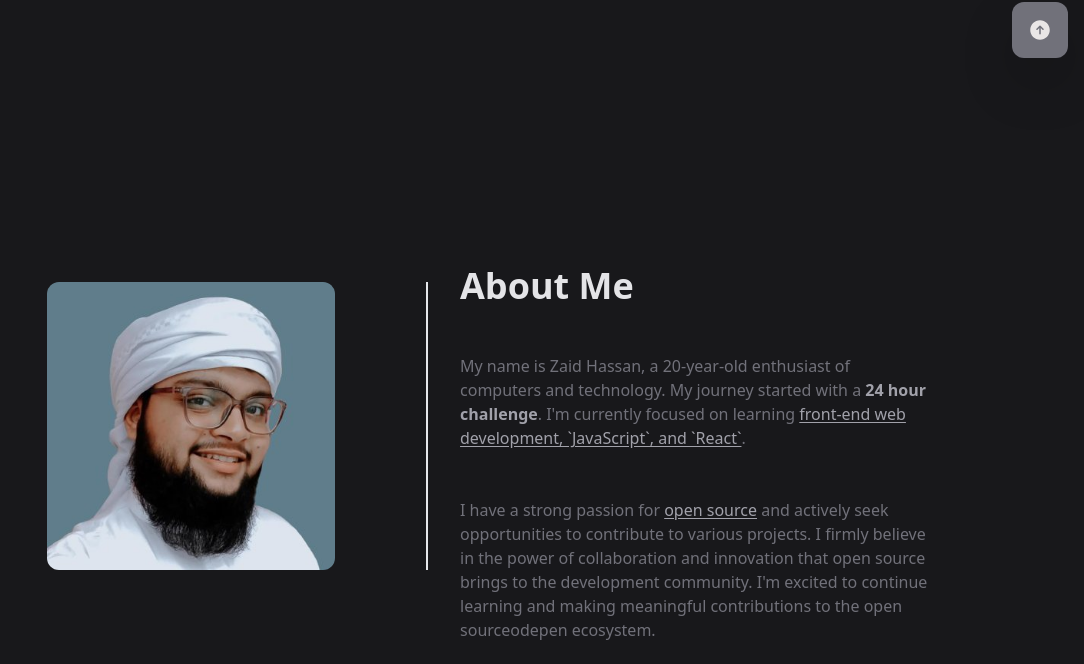
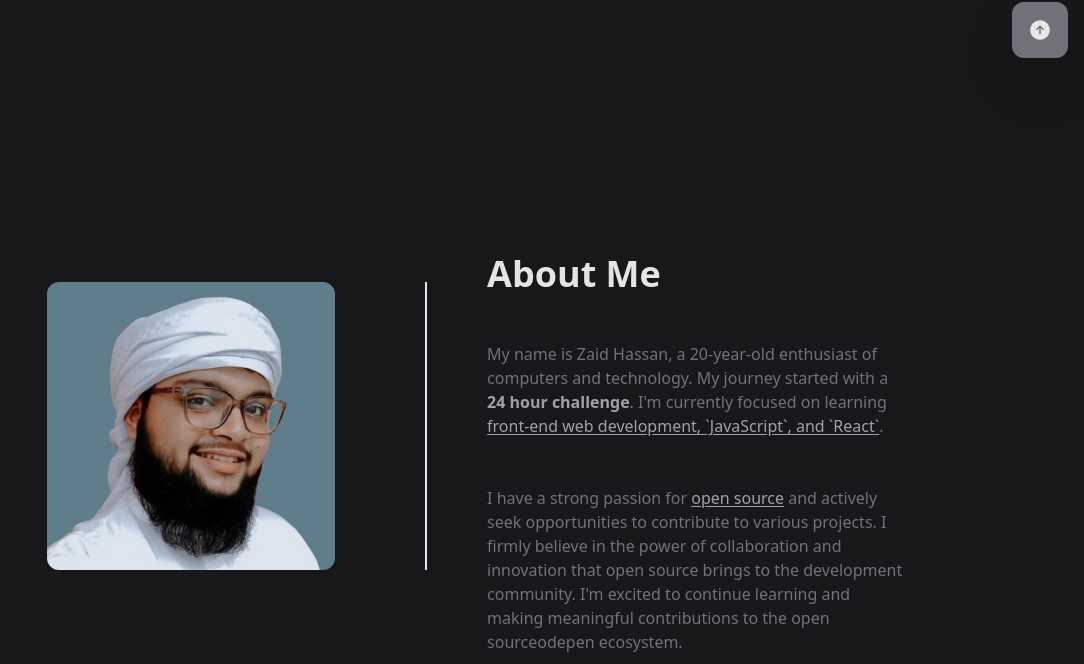
Before and after one commit to zaid-hassan/portfolio, a website: page index.html in a window 1280 px wide. Shown: the part 726-1390 px from the top of the page, without its empty margins (196-1280 px from the left). Drawn offline with nearby package versions, Linux system fonts and the light colour scheme.

Commit message:
added padding and margin in about text and project respectively

```diff
--- a/index.html
+++ b/index.html
@@ -121,7 +121,7 @@
     <!-- About section -->
     <section id="about">
         <!-- flex container -->
-        <div class="container flex flex-col h-screen mt-10 md:mt-0 space-y-4 mx-auto justify-center items-center">
+        <div class="container flex flex-col h-screen mt-20 md:mt-0 space-y-4 mx-auto justify-center items-center">
             <!-- about wrapper -->
             <div class="flex flex-col md:flex-row justify-center items-center w-full">
                 <!-- image -->
@@ -132,7 +132,7 @@
                 </div>
 
                 <!-- about -->
-                <div class="flex flex-col justify-center space-y-12 md:w-1/2">
+                <div class="flex flex-col justify-center space-y-12 px-7 md:w-1/2">
                     <h2 class="max-w-md text-zinc-200 text-3xl font-bold text-center md:text-left md:text-4xl">
                         About Me
                     </h2>
@@ -331,7 +331,7 @@
     <section id="project">
         <!-- flex container -->
         <div
-            class="container flex flex-col mx-auto space-y-12 px-11 mt-10 justify-center items-center md:space-y-0  md:items-start md:h-screen">
+            class="container flex flex-col mx-auto space-y-12 px-11 mt-32 md:mt-0 justify-center items-center md:space-y-0  md:items-start md:h-screen">
             <!-- My Projects -->
             <div class="flex flex-col space-y-12">
                 <h2 class="max-w-md text-zinc-200 text-3xl font-bold text-center md:text-left md:text-4xl">My Projects
```
Also changed, not shown: css/main.css.
